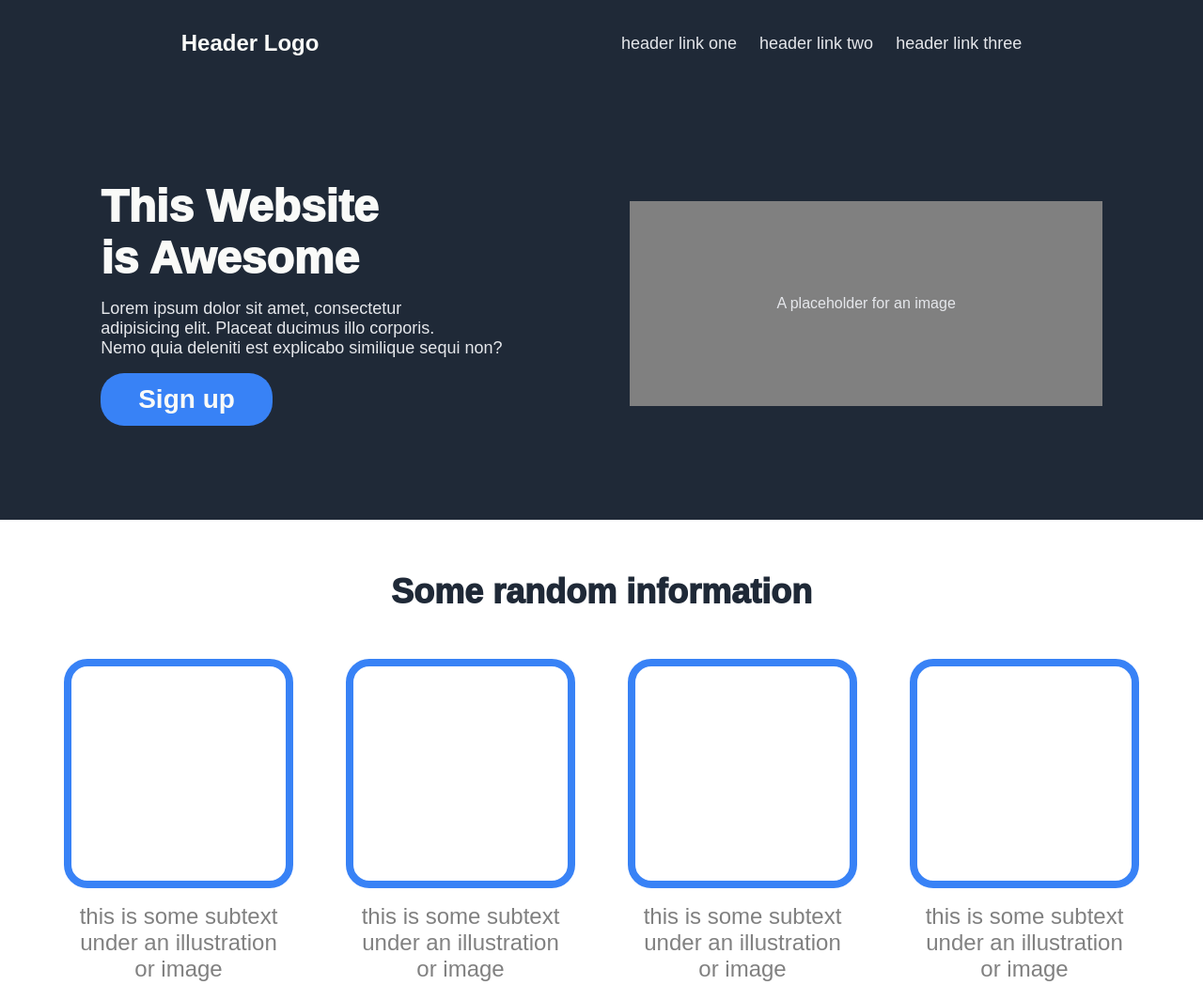
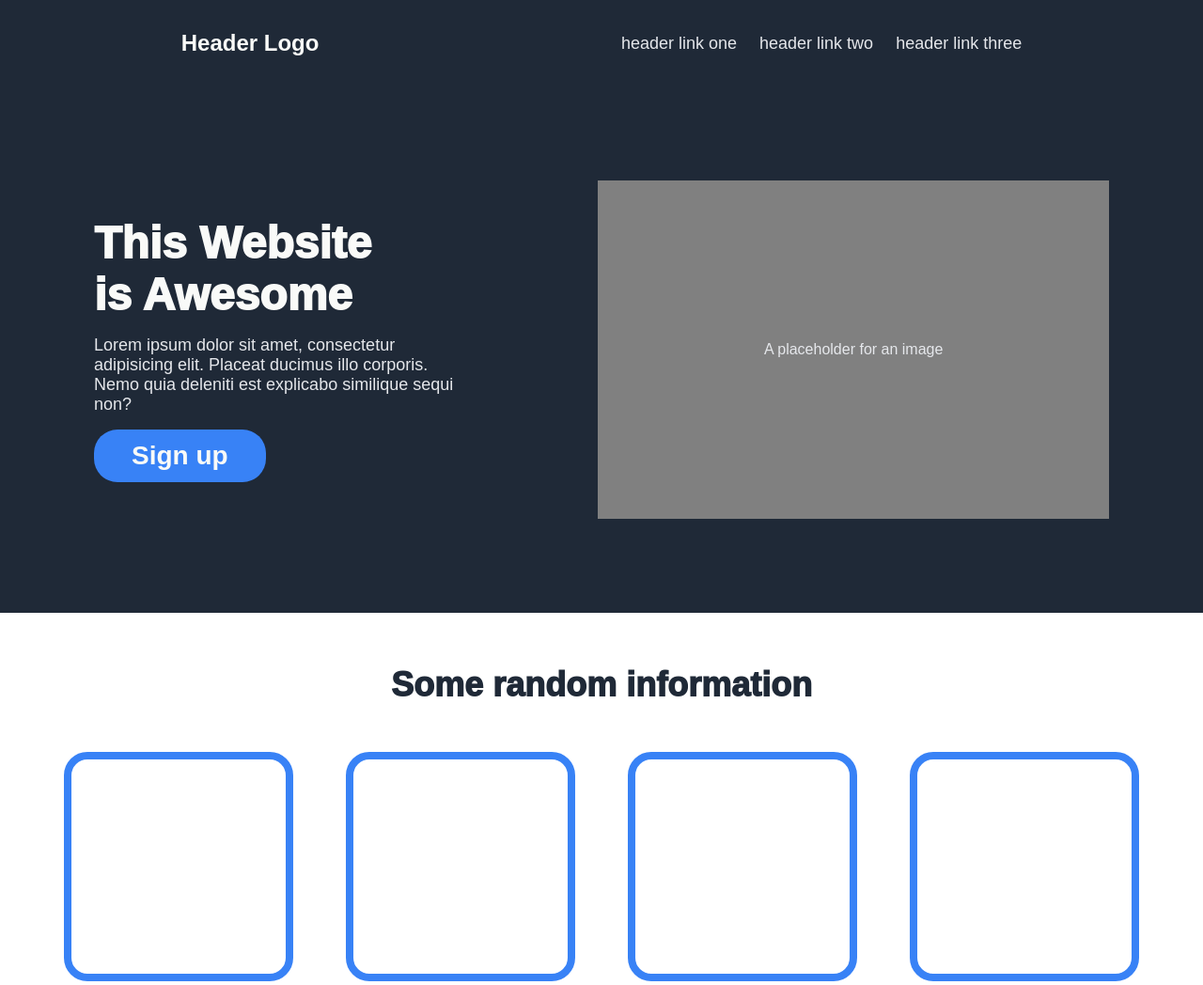
Before and after one commit to nabilarbee/project-landing-page, a plain HTML site: page index.html in a window 1280 px wide. Shown: the top 1048 px of the page at 94% size. Drawn offline with Linux system fonts and the light colour scheme.

Commit message:
Change image placeholder to border box

```diff
--- a/style.css
+++ b/style.css
@@ -33,7 +33,14 @@ body {
 .image-placeholder {
   color: #E5E7EB;
   background-color: grey;
-  padding: 100px 156px;
+  /* padding: 100px 156px; */
+  display: flex;
+  text-align: center;
+  justify-content: center;
+  align-items: center;
+  box-sizing: border-box;
+  width: 580px;
+  height: 360px;
 }
 
 .logo {
```
